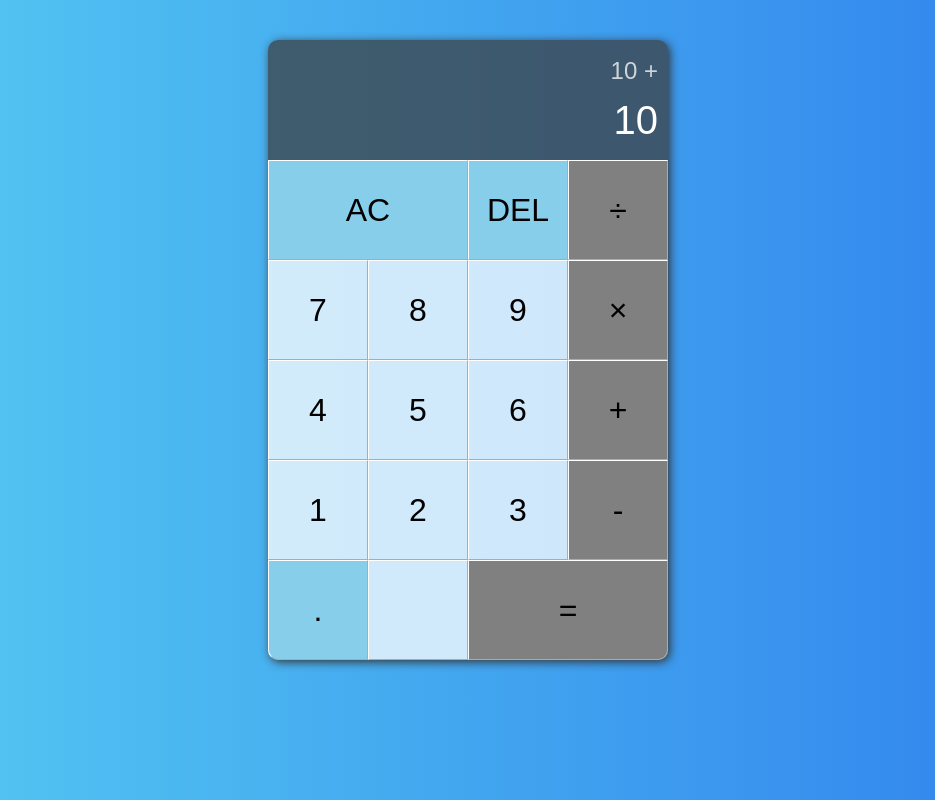
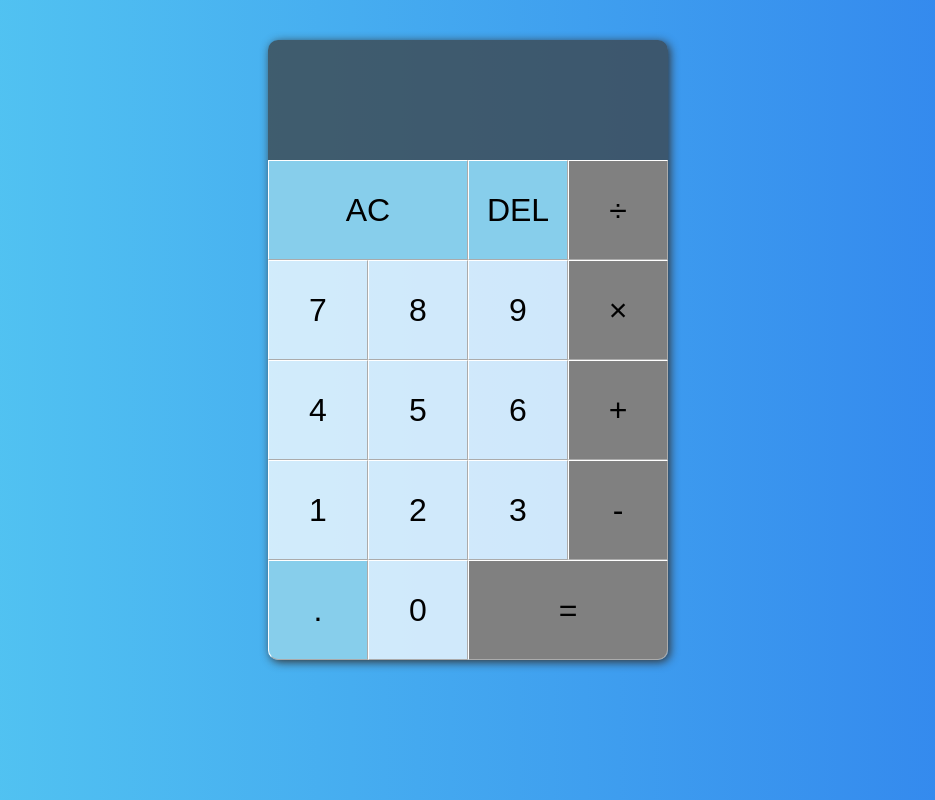
Before and after one commit to TsaiTsaiChieh/react-calculator, a React (Create React App) app: page / in a window 1280 px wide. Shown: the whole page, without its empty margins (172-1107 px from the left). Built offline with nearby package versions, Linux system fonts and the light colour scheme.

Commit message:
:sparkles: handling the number button clicks

```diff
--- a/src/components/Calculator/index.js
+++ b/src/components/Calculator/index.js
@@ -1,31 +1,40 @@
-import React from "react";
+import React, {useState} from "react";
 import {Button, Container, Current, Previous, Screen} from "./Styled";
 
 
 export default function Calculator() {
+
+  const [current, setCurrent] = useState('')
+
+  const appendValue = (ele) => {
+    const value = ele.target.getAttribute('data')
+
+    if (value === '.' && current.includes('.')) return
+    setCurrent(current + value)
+  }
   return (
     <Container>
       <Screen>
-        <Previous>10 +</Previous>
-        <Current>10</Current>
+        <Previous></Previous>
+        <Current>{current}</Current>
       </Screen>
         <Button gridSpan={2} control>AC</Button>
         <Button control>DEL</Button>
         <Button operation>÷</Button>
-        <Button>7</Button>
-        <Button>8</Button>
-        <Button>9</Button>
+        <Button data = {'7'} onClick={appendValue}>7</Button>
+        <Button data = {'8'} onClick={appendValue}>8</Button>
+        <Button data = {'9'} onClick={appendValue}>9</Button>
         <Button operation>×</Button>
-        <Button>4</Button>
-        <Button>5</Button>
-        <Button>6</Button>
+        <Button data = {'4'} onClick={appendValue}>4</Button>
+        <Button data = {'5'} onClick={appendValue}>5</Button>
+        <Button data = {'6'} onClick={appendValue}>6</Button>
         <Button operation>+</Button>
-        <Button>1</Button>
-        <Button>2</Button>
-        <Button>3</Button>
+        <Button data = {'1'} onClick={appendValue}>1</Button>
+        <Button data = {'2'} onClick={appendValue}>2</Button>
+        <Button data = {'3'} onClick={appendValue}>3</Button>
         <Button operation>-</Button>
-        <Button period>.</Button>
-        <Button></Button>
+        <Button data = {'.'} period onClick={appendValue}>.</Button>
+        <Button data = {'0'} onClick={appendValue}>0</Button>
         <Button gridSpan={2} equals>=</Button>
     </Container>
   )
```
